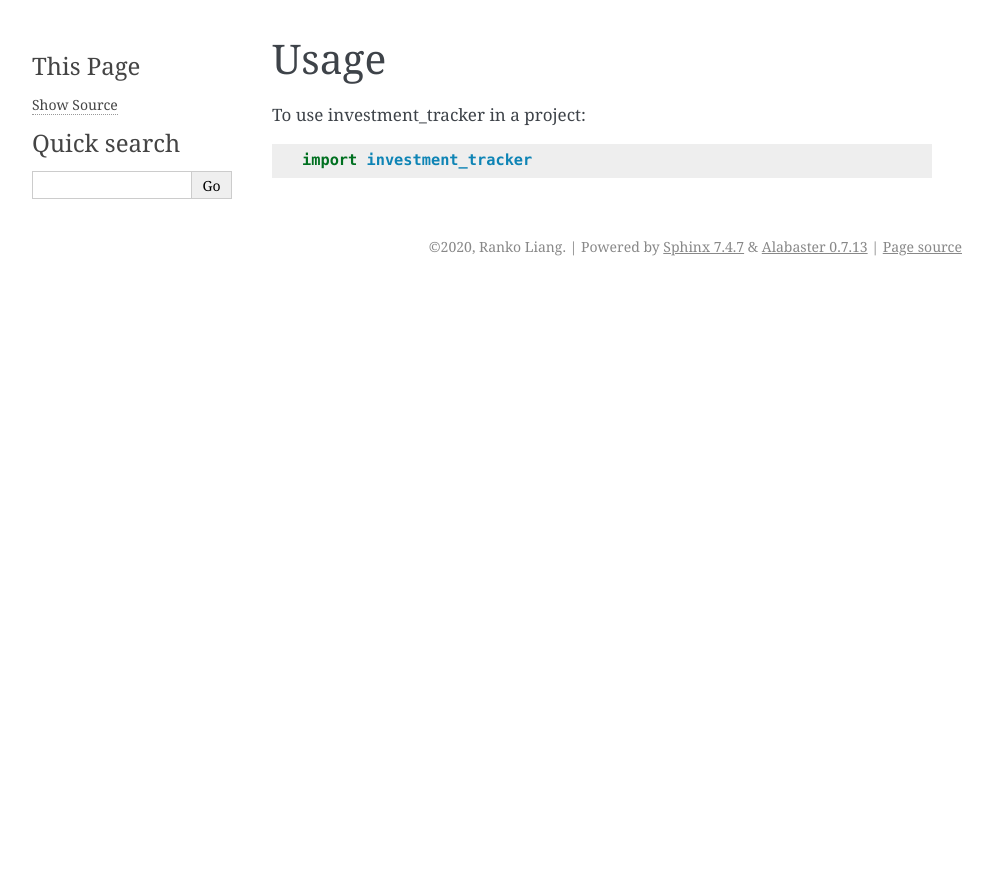
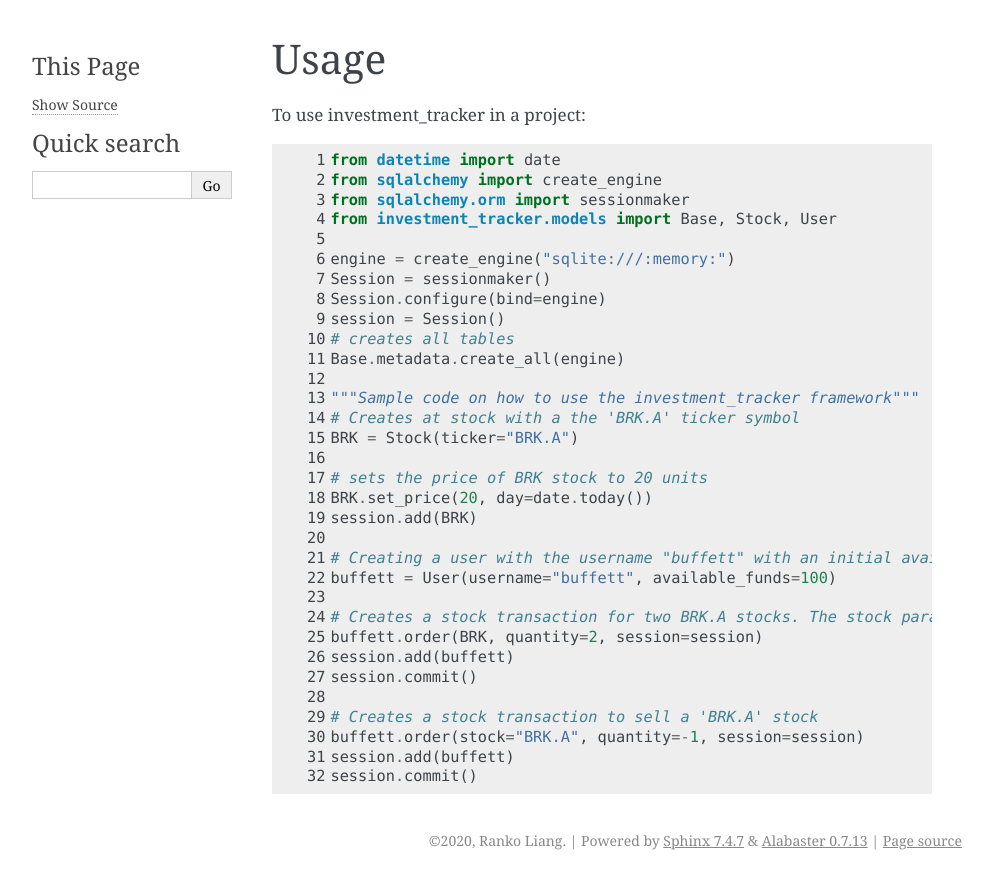
Before and after one commit to rankoliang/investment_tracker, a Sphinx documentation site: the page built from docs/usage.rst, in a window 1280 px wide. Shown: the top 889 px of the page, without its empty margins (148-1141 px from the left). Built offline with Sphinx 7.4.7, drawn with Linux system fonts in a browser that asks for light colours; pages that are not in the unit, such as notebooks, are missing from menus.

Commit message:
improve code coverage

```diff
--- a/HISTORY.rst
+++ b/HISTORY.rst
@@ -2,7 +2,7 @@
 History
 =======
 
-0.1.0 (2020-01-15)
+0.1.0 (2020-02-12)
 ------------------
 
 * First release on PyPI.
--- a/docs/conf.py
+++ b/docs/conf.py
@@ -17,11 +17,11 @@
 # relative to the documentation root, use os.path.abspath to make it
 # absolute, like shown here.
 #
+import investment_tracker
 import os
 import sys
 sys.path.insert(0, os.path.abspath('..'))
 
-import investment_tracker
 
 # -- General configuration ---------------------------------------------
 
@@ -46,7 +46,7 @@ source_suffix = '.rst'
 master_doc = 'index'
 
 # General information about the project.
-project = 'investment_tracker'
+project = 'Investment Tracker'
 copyright = "2020, Ranko Liang"
 author = "Ranko Liang"
 
--- a/docs/usage.rst
+++ b/docs/usage.rst
@@ -2,6 +2,40 @@
 Usage
 =====
 
-To use investment_tracker in a project::
+To use investment_tracker in a project:
 
-    import investment_tracker
+.. code-block:: python
+   :linenos:
+
+   from datetime import date
+   from sqlalchemy import create_engine
+   from sqlalchemy.orm import sessionmaker
+   from investment_tracker.models import Base, Stock, User
+
+   engine = create_engine("sqlite:///:memory:")
+   Session = sessionmaker()
+   Session.configure(bind=engine)
+   session = Session()
+   # creates all tables
+   Base.metadata.create_all(engine)
+
+   """Sample code on how to use the investment_tracker framework"""
+   # Creates at stock with a the 'BRK.A' ticker symbol
+   BRK = Stock(ticker="BRK.A")
+
+   # sets the price of BRK stock to 20 units
+   BRK.set_price(20, day=date.today())
+   session.add(BRK)
+
+   # Creating a user with the username "buffett" with an initial available funds value of 100
+   buffett = User(username="buffett", available_funds=100)
+
+   # Creates a stock transaction for two BRK.A stocks. The stock parameter can be a Stock object or the ticker string
+   buffett.order(BRK, quantity=2, session=session)
+   session.add(buffett)
+   session.commit()
+
+   # Creates a stock transaction to sell a 'BRK.A' stock
+   buffett.order(stock="BRK.A", quantity=-1, session=session)
+   session.add(buffett)
+   session.commit()
```
Also changed, not shown: 3 other files.
